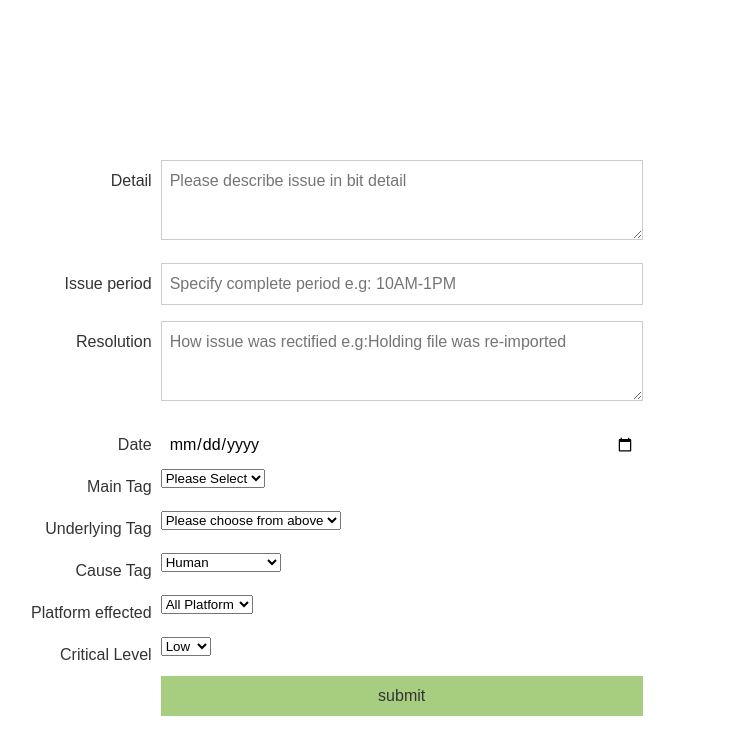
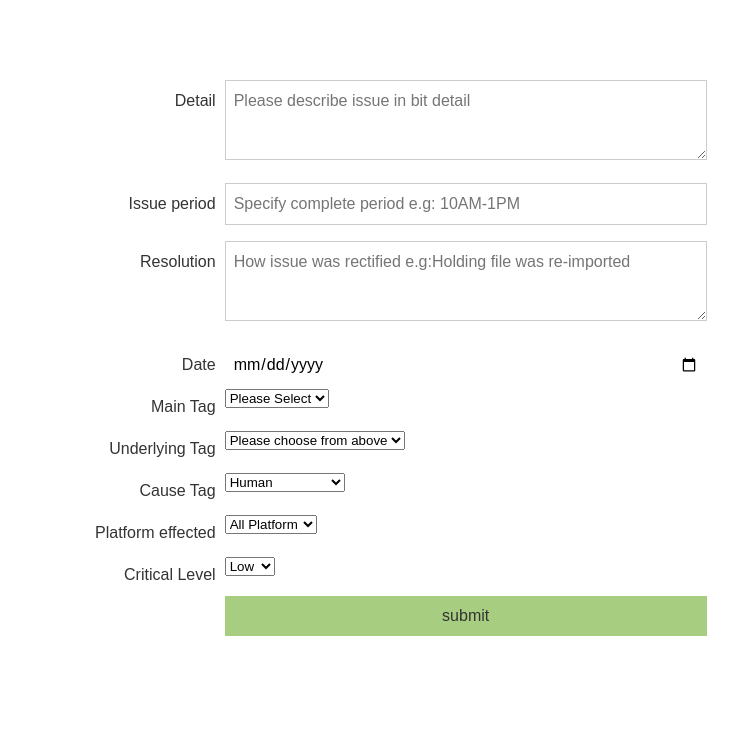
Before and after one commit to ranjanrak/Issuedoc, a Django app: page /creaissue/ in a window 1280 px wide. Shown: the top 755 px of the page, without its empty margins (204-942 px from the left). Run offline with Django 3.2, Linux system fonts and the light colour scheme; the visitor is signed in with stand-in values (Sample User, id 1).

Commit message:
UI changes for creaissue

```diff
--- a/helpdoc/templates/helpdoc/creaissue.html
+++ b/helpdoc/templates/helpdoc/creaissue.html
@@ -107,10 +107,10 @@ input[type="submit"]:hover, button:hover {
 .position{
 
 	position: absolute;
-	left: 15%;
-	top: 20%;
-    width: 1000px;
-    height: 500px;
+	left: 20%;
+	top: 10%;
+  width: 1000px;
+  height: 500px;
 }
 </style>
 
```
